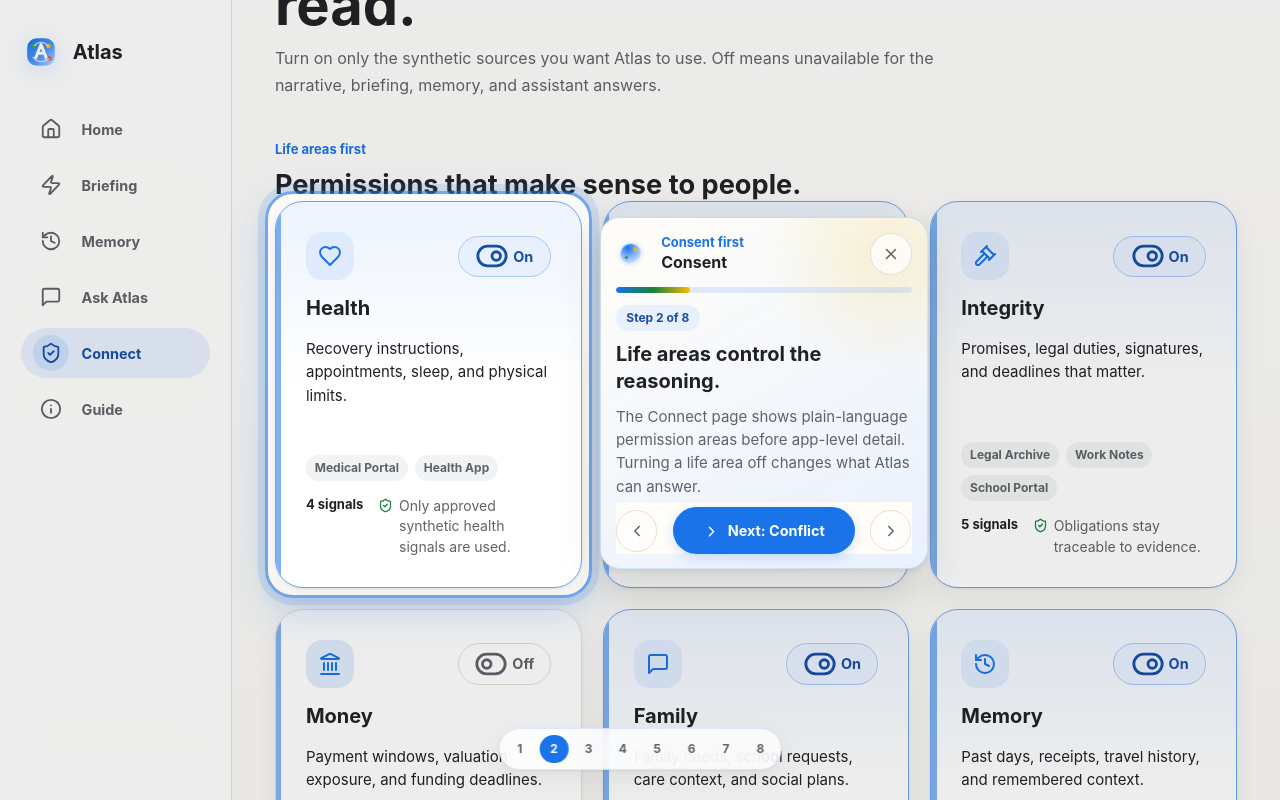
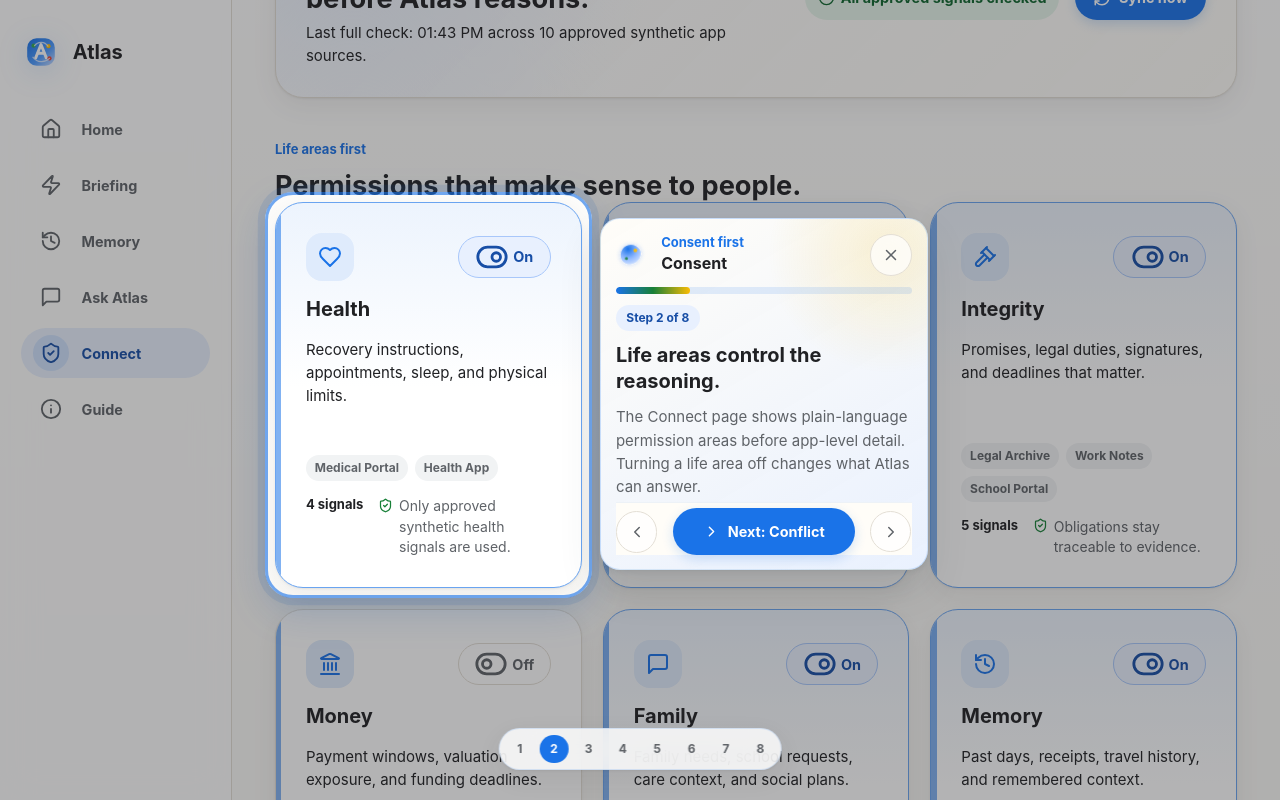
Before and after one commit to CarlasHub/smart-life-atlas, a React (Vite) app: page / in a window 1280 px wide. Both pictures are taken after a click on the button 1181 px from the left and 684 px from the top of the page. Built offline with nearby package versions, Linux system fonts and the light colour scheme.

Commit message:
Add simulated source sync status

```diff
--- a/src/App.jsx
+++ b/src/App.jsx
@@ -7,6 +7,7 @@ import { Connect } from './components/Connect';
 import { Guide } from './components/Guide';
 import { AtlasLogo } from './components/AtlasLogo';
 import { ProductTour } from './components/ProductTour';
+import { APP_SOURCES } from './data/sources';
 import { Home, Zap, History, MessageSquare, ShieldCheck, Info } from 'lucide-react';
 import './styles/main.scss';
 
@@ -19,6 +20,20 @@ const NAV_ITEMS = [
   { id: 'guide', label: 'Guide', icon: Info },
 ];
 
+function createInitialSourceSync() {
+  const now = Date.now();
+
+  return Object.fromEntries(
+    APP_SOURCES.map((source, index) => [
+      source.id,
+      {
+        status: 'idle',
+        lastSyncedAt: new Date(now - (index + 2) * 6 * 60 * 1000).toISOString(),
+      }
+    ])
+  );
+}
+
 function App() {
   const [activeView, setActiveView] = useState('home');
   const [activeDimensions, setActiveDimensions] = useState(['health', 'travel', 'integrity', 'family', 'memory']);
@@ -26,7 +41,9 @@ function App() {
   const [productTourStepIndex, setProductTourStepIndex] = useState(0);
   const [askDemoQuery, setAskDemoQuery] = useState(null);
   const [guideTab, setGuideTab] = useState('steps');
+  const [sourceSync, setSourceSync] = useState(createInitialSourceSync);
   const mainViewportRef = useRef(null);
+  const syncTimersRef = useRef([]);
 
   useEffect(() => {
     if (mainViewportRef.current) {
@@ -34,6 +51,10 @@ function App() {
     }
     window.scrollTo(0, 0);
   }, [activeView]);
+
+  useEffect(() => () => {
+    syncTimersRef.current.forEach((timer) => window.clearTimeout(timer));
+  }, []);
 
   const toggleDimension = (id) => {
     setActiveDimensions((prev) =>
@@ -74,6 +95,45 @@ function App() {
     setAskDemoQuery(null);
   }, []);
 
+  const syncSources = useCallback((sourceIds) => {
+    const ids = [...new Set(sourceIds)].filter(Boolean);
+
+    if (!ids.length) {
+      return;
+    }
+
+    setSourceSync((prev) => {
+      const next = { ...prev };
+      ids.forEach((id) => {
+        next[id] = {
+          ...(next[id] || {}),
+          status: 'syncing',
+        };
+      });
+      return next;
+    });
+
+    const timer = window.setTimeout(() => {
+      const syncedAt = new Date().toISOString();
+
+      setSourceSync((prev) => {
+        const next = { ...prev };
+        ids.forEach((id) => {
+          next[id] = {
+            ...(next[id] || {}),
+            status: 'idle',
+            lastSyncedAt: syncedAt,
+          };
+        });
+        return next;
+      });
+
+      syncTimersRef.current = syncTimersRef.current.filter((savedTimer) => savedTimer !== timer);
+    }, 700);
+
+    syncTimersRef.current.push(timer);
+  }, []);
+
   const renderView = () => {
     switch (activeView) {
       case 'briefing':
@@ -83,7 +143,7 @@ function App() {
       case 'ask':
         return <AskAtlas activeDimensions={activeDimensions} onNavigate={navigateTo} demoQuery={askDemoQuery} onDemoQueryHandled={clearAskDemoQuery} />;
       case 'connect':
-        return <Connect activeDimensions={activeDimensions} onToggle={toggleDimension} />;
+        return <Connect activeDimensions={activeDimensions} onToggle={toggleDimension} sourceSync={sourceSync} onSyncSources={syncSources} />;
       case 'guide':
         return <Guide activeDimensions={activeDimensions} onNavigate={navigateTo} activeTab={guideTab} onTabChange={setGuideTab} />;
       case 'home':
--- a/src/components/Connect.jsx
+++ b/src/components/Connect.jsx
@@ -1,9 +1,37 @@
-import { Info, ShieldCheck, ToggleLeft, ToggleRight } from 'lucide-react';
+import { CheckCircle2, Clock3, Info, RefreshCw, ShieldCheck, ToggleLeft, ToggleRight } from 'lucide-react';
 import { APP_SOURCES, LIFE_DIMENSIONS } from '../data/sources';
 
-export function Connect({ activeDimensions, onToggle }) {
+function formatSyncTime(value) {
+  if (!value) {
+    return 'Not synced yet';
+  }
+
+  return new Intl.DateTimeFormat(undefined, {
+    hour: '2-digit',
+    minute: '2-digit',
+  }).format(new Date(value));
+}
+
+function getLatestSync(syncItems) {
+  const timestamps = syncItems
+    .map((item) => item?.lastSyncedAt ? new Date(item.lastSyncedAt).getTime() : 0)
+    .filter(Boolean);
+
+  if (!timestamps.length) {
+    return null;
+  }
+
+  return new Date(Math.max(...timestamps)).toISOString();
+}
+
+export function Connect({ activeDimensions, onToggle, sourceSync, onSyncSources }) {
   const isDimensionActive = (id) => activeDimensions.includes(id);
   const isAppActive = (app) => app.dimensions.some(isDimensionActive);
+  const activeApps = APP_SOURCES.filter(isAppActive);
+  const activeAppIds = activeApps.map((app) => app.id);
+  const activeSyncItems = activeAppIds.map((id) => sourceSync[id]);
+  const latestSync = getLatestSync(activeSyncItems);
+  const isSyncing = activeAppIds.some((id) => sourceSync[id]?.status === 'syncing');
 
   return (
     <div className="main-content connect-page animate-fade-in">
@@ -12,6 +40,34 @@ export function Connect({ activeDimensions, onToggle }) {
         <h1 className="text-display-large">Choose the life areas Atlas can read.</h1>
         <p className="text-body-large">Turn on only the synthetic sources you want Atlas to use. Off means unavailable for the narrative, briefing, memory, and assistant answers.</p>
       </header>
+
+      <section className="sync-console" aria-labelledby="sync-console-title" aria-live="polite">
+        <div className="section-heading compact">
+          <p className="eyebrow">Sync status</p>
+          <h2 id="sync-console-title" className="text-headline-medium">Approved app signals are checked before Atlas reasons.</h2>
+          <p className="text-body-medium">
+            {activeApps.length
+              ? `Last full check: ${formatSyncTime(latestSync)} across ${activeApps.length} approved synthetic app ${activeApps.length === 1 ? 'source' : 'sources'}.`
+              : 'No app signals are available until at least one life area is connected.'}
+          </p>
+        </div>
+
+        <div className="sync-console-actions">
+          <span className={`sync-state-pill ${isSyncing ? 'syncing' : ''}`}>
+            {isSyncing ? <RefreshCw size={17} aria-hidden="true" /> : <CheckCircle2 size={17} aria-hidden="true" />}
+            {isSyncing ? 'Syncing approved signals' : 'All approved signals checked'}
+          </span>
+          <button
+            type="button"
+            className="m3-button primary"
+            onClick={() => onSyncSources(activeAppIds)}
+            disabled={!activeAppIds.length || isSyncing}
+          >
+            <RefreshCw size={18} aria-hidden="true" />
+            Sync now
+          </button>
+        </div>
+      </section>
 
       <section className="dimensions-connect" aria-labelledby="life-area-permissions-title">
         <div className="section-heading">
@@ -70,8 +126,13 @@ export function Connect({ activeDimensions, onToggle }) {
         </div>
 
         <div className="app-source-grid">
-          {APP_SOURCES.map((app) => (
-            <article key={app.id} className={`app-item ${isAppActive(app) ? 'available' : ''}`}>
+          {APP_SOURCES.map((app) => {
+            const isActive = isAppActive(app);
+            const sync = sourceSync[app.id] || {};
+            const appSyncing = sync.status === 'syncing';
+
+            return (
+              <article key={app.id} className={`app-item ${isActive ? 'available' : ''}`}>
                 <div>
                   <h3 className="text-title-medium">{app.label}</h3>
                   <p className="text-body-medium">{app.learns}</p>
@@ -80,10 +141,25 @@ export function Connect({ activeDimensions, onToggle }) {
                   <span className="dimension-list">
                     {app.dimensions.map((dimension) => LIFE_DIMENSIONS.find((d) => d.id === dimension)?.label).join(', ')}
                   </span>
-                <span className="m3-badge-planned">{isAppActive(app) ? 'Enabled by area' : 'Waiting'}</span>
+                  <span className="m3-badge-planned">{isActive ? 'Enabled by area' : 'Waiting'}</span>
+                  <span className={`app-sync-status ${isActive ? 'synced' : ''} ${appSyncing ? 'syncing' : ''}`}>
+                    {appSyncing ? <RefreshCw size={15} aria-hidden="true" /> : <Clock3 size={15} aria-hidden="true" />}
+                    {isActive ? `Last sync ${formatSyncTime(sync.lastSyncedAt)}` : 'Not connected'}
+                  </span>
+                  <button
+                    type="button"
+                    className="sync-mini-button"
+                    onClick={() => onSyncSources([app.id])}
+                    disabled={!isActive || appSyncing}
+                    aria-label={`Sync ${app.label}`}
+                  >
+                    <RefreshCw size={15} aria-hidden="true" />
+                    {appSyncing ? 'Syncing' : 'Sync'}
+                  </button>
                 </div>
               </article>
-          ))}
+            );
+          })}
         </div>
       </section>
 
--- a/src/styles/_components.scss
+++ b/src/styles/_components.scss
@@ -117,7 +117,7 @@
   border: 0.1875rem solid rgba(26, 115, 232, 0.62);
   border-radius: var(--md-sys-shape-corner-extra-large);
   box-shadow:
-    0 0 0 9999px rgba(32, 33, 36, 0.08),
+    0 0 0 9999px rgba(32, 33, 36, 0.34),
     0 0 0 0.45rem rgba(26, 115, 232, 0.12),
     0 0.85rem 2.4rem rgba(26, 115, 232, 0.2);
   pointer-events: none;
@@ -960,6 +960,7 @@
 }
 
 .life-strip,
+.sync-console,
 .soft-panel,
 .life-brief-panel,
 .memory-search,
@@ -973,6 +974,7 @@
 }
 
 .life-strip,
+.sync-console,
 .life-brief-panel,
 .memory-search,
 .chat-interface,
@@ -1217,6 +1219,45 @@
   gap: var(--space-s);
 }
 
+.sync-console {
+  display: grid;
+  grid-template-columns: minmax(0, 1fr) auto;
+  gap: var(--space-m);
+  align-items: center;
+  background:
+    radial-gradient(circle at 8% 10%, rgba(232, 240, 254, 0.9), transparent 34%),
+    linear-gradient(135deg, rgba(255, 255, 255, 0.98), rgba(255, 253, 248, 0.92)),
+    var(--md-sys-color-surface);
+}
+
+.sync-console-actions {
+  display: flex;
+  flex-wrap: wrap;
+  justify-content: flex-end;
+  gap: var(--space-s);
+}
+
+.sync-state-pill,
+.app-sync-status,
+.sync-mini-button {
+  display: inline-flex;
+  align-items: center;
+  gap: 0.35rem;
+  border-radius: var(--md-sys-shape-corner-full);
+}
+
+.sync-state-pill {
+  min-height: 2.75rem;
+  padding: 0.45rem 0.8rem;
+  background: var(--md-sys-color-secondary-container);
+  color: var(--md-sys-color-on-secondary-container);
+  @include label-large;
+
+  &.syncing svg {
+    animation: spin-sync 760ms linear infinite;
+  }
+}
+
 .app-item {
   display: grid;
   grid-template-columns: minmax(0, 1fr) auto;
@@ -1238,6 +1279,44 @@
   flex-direction: column;
   align-items: flex-end;
   gap: 0.45rem;
+}
+
+.app-sync-status {
+  padding: 0.3rem 0.55rem;
+  background: var(--md-sys-color-surface-variant);
+  color: var(--md-sys-color-on-surface-variant);
+  @include label-small;
+
+  &.synced {
+    background: var(--md-sys-color-secondary-container);
+    color: var(--md-sys-color-on-secondary-container);
+  }
+
+  &.syncing svg {
+    animation: spin-sync 760ms linear infinite;
+  }
+}
+
+.sync-mini-button {
+  min-height: 2.25rem;
+  border: 1px solid rgba(26, 115, 232, 0.18);
+  padding: 0.25rem 0.65rem;
+  background: rgba(255, 255, 255, 0.82);
+  color: var(--md-sys-color-primary);
+  cursor: pointer;
+  font-family: inherit;
+  @include label-small;
+
+  &:disabled {
+    cursor: not-allowed;
+    opacity: 0.55;
+  }
+}
+
+@keyframes spin-sync {
+  to {
+    transform: rotate(360deg);
+  }
 }
 
 .dimension-list {
--- a/src/styles/_responsive.scss
+++ b/src/styles/_responsive.scss
@@ -115,6 +115,7 @@
   .assistant-hero,
   .home-grid,
   .personal-context-strip,
+  .sync-console,
   .life-story-header,
   .life-story-shell,
   .briefing-grid,
@@ -170,6 +171,10 @@
     align-items: flex-start;
   }
 
+  .sync-console-actions {
+    justify-content: flex-start;
+  }
+
   .life-story-score {
     justify-items: start;
   }
@@ -200,6 +205,7 @@
   .life-story-mode,
   .agent-trace,
   .life-strip,
+  .sync-console,
   .life-brief-panel,
   .memory-search,
   .report-card,
@@ -237,6 +243,7 @@
   }
 
   .hero-actions,
+  .sync-console-actions,
   .life-story-actions,
   .guide-footer,
   .preset-queries {
```
Also changed, not shown: 1 other file (tests, documents, lock files or other folders). Lines whose indentation alone changed are shown as unchanged.
